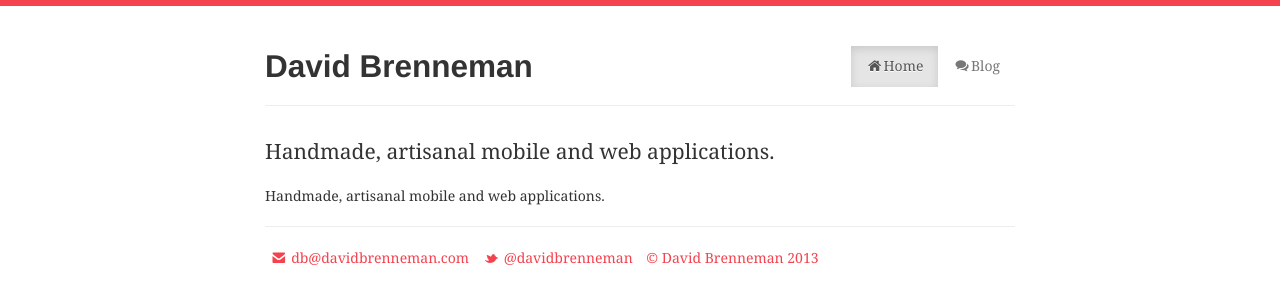
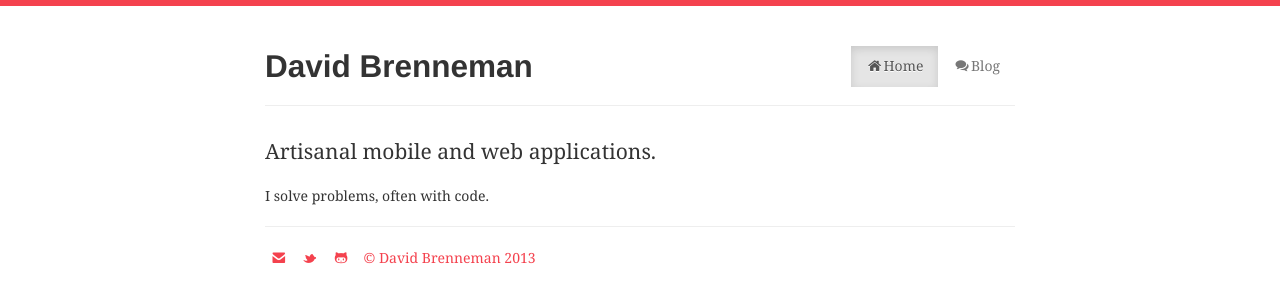
Before and after one commit to dbrenneman/DontPanic, a Flask app: page / in a window 1280 px wide. Shown: the top 304 px of the page. Run offline with Flask 2, Linux system fonts and the light colour scheme; parts of the project's set-up code (start-up, migrations or seed data) failed here and were passed over.

Commit message:
templates/

```diff
--- a/templates/base.html
+++ b/templates/base.html
@@ -41,10 +41,13 @@
       <hr>
       <ul class="inline">
         <li>
-          <a href="mailto:db@davidbrenneman.com"><i class="icon-envelope-alt"></i> db@davidbrenneman.com</a>
+          <a href="mailto:db@davidbrenneman.com"><i class="icon-envelope-alt"></i></a>
         </li>
         <li>
-          <a href="https://twitter.com/davidbrenneman"><i class="icon-twitter"></i> @davidbrenneman</a>
+          <a href="https://twitter.com/davidbrenneman"><i class="icon-twitter"></i></a>
+        </li>
+        <li>
+          <a href="https://github.com/dbrenneman"><i class="icon-github"></i></a>
         </li>
         <li>
           <a href="/">&copy; David Brenneman {{ year }}</a>
--- a/templates/home.html
+++ b/templates/home.html
@@ -2,6 +2,6 @@
 {% block home_highlight %}active{% endblock %}
 
 {% block content %}
-<p class="lead">Handmade, artisanal mobile and web applications.</p>
-<p class="">Handmade, artisanal mobile and web applications.</p>
+<p class="lead">Artisanal mobile and web applications.</p>
+<p class="foo">I solve problems, often with code.</p>
 {% endblock %}
```
